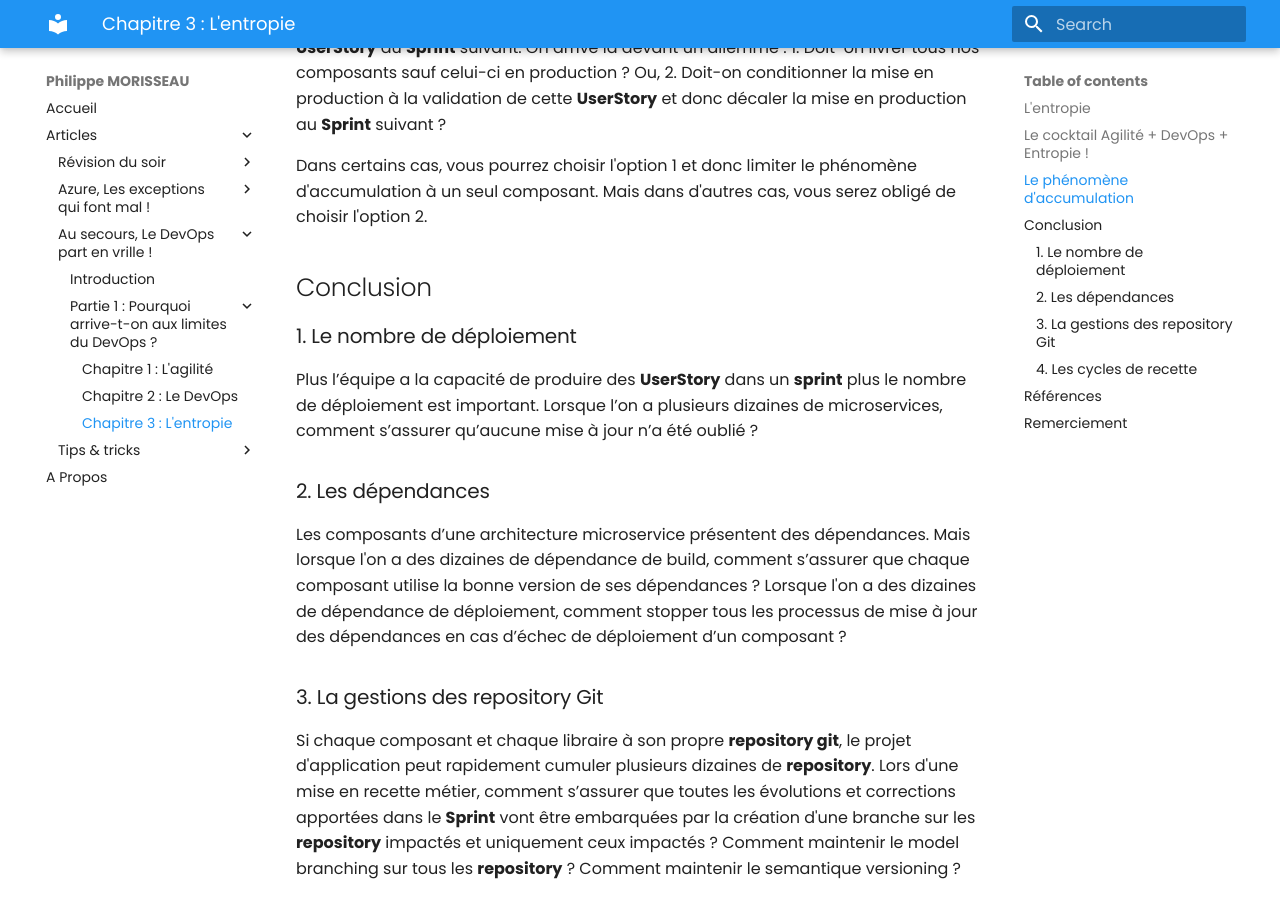
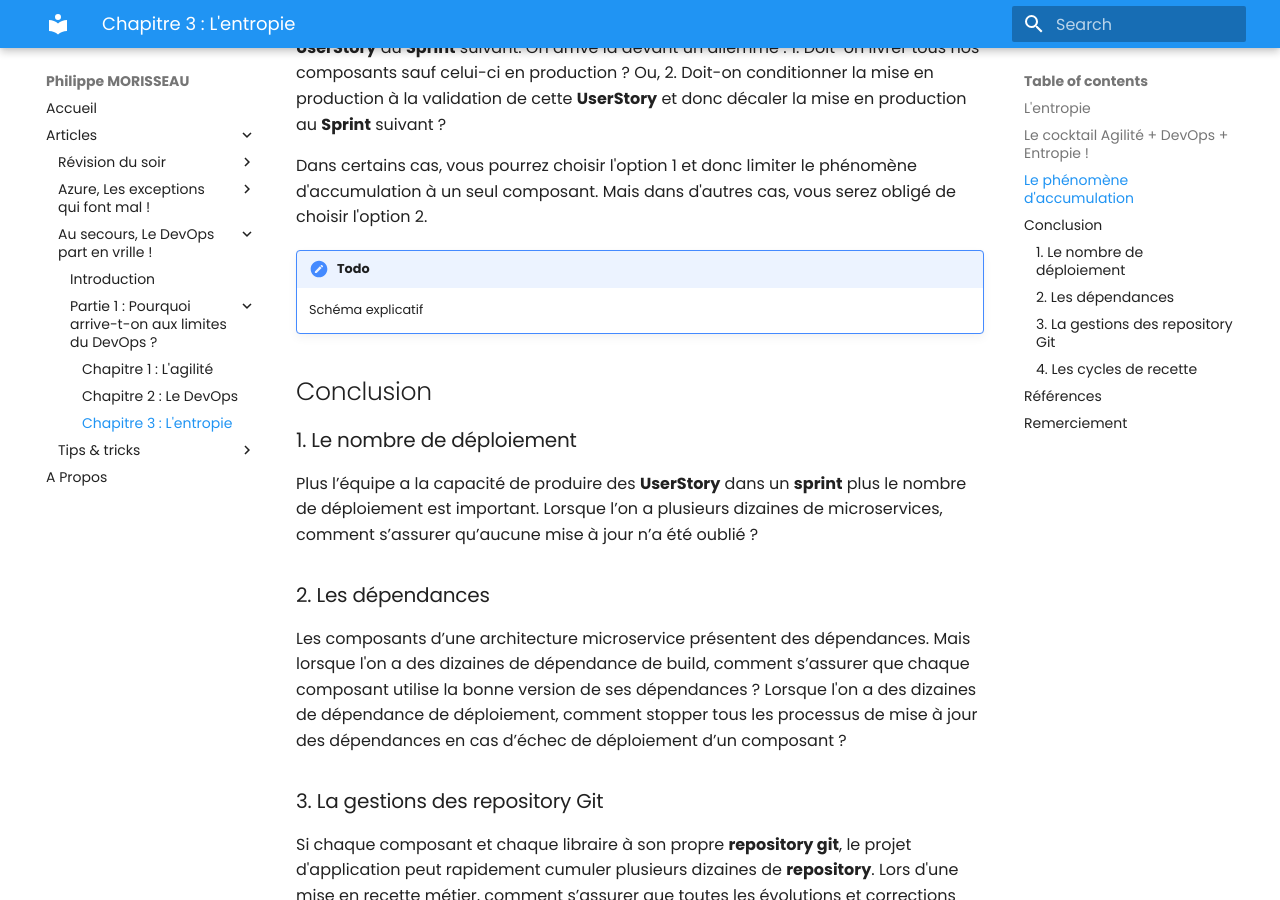
Before and after one commit to Ineaweb/Blog, an MkDocs documentation site: the page built from docs/articles/devops/vrille/03.pourquoi.entropie.md, in a window 1280 px wide and 900 px high, scrolled down 3717 px. Built offline with MkDocs 1.6.1 and Material for MkDocs 9.7.7, drawn with Linux system fonts in a browser that asks for light colours; old or Windows-style settings are respelled for this version of MkDocs.

Commit message:
fix: relecture PMO

```diff
--- a/docs/articles/devops/vrille/03.pourquoi.entropie.md
+++ b/docs/articles/devops/vrille/03.pourquoi.entropie.md
@@ -60,6 +60,8 @@ On arrive là devant un dilemme :
 
 Dans certains cas, vous pourrez choisir l'option 1 et donc limiter le phénomène d'accumulation à un seul composant. Mais dans d'autres cas, vous serez obligé de choisir l'option 2.
 
+!!! todo
+    Schéma explicatif
 
 ## Conclusion
 
```
